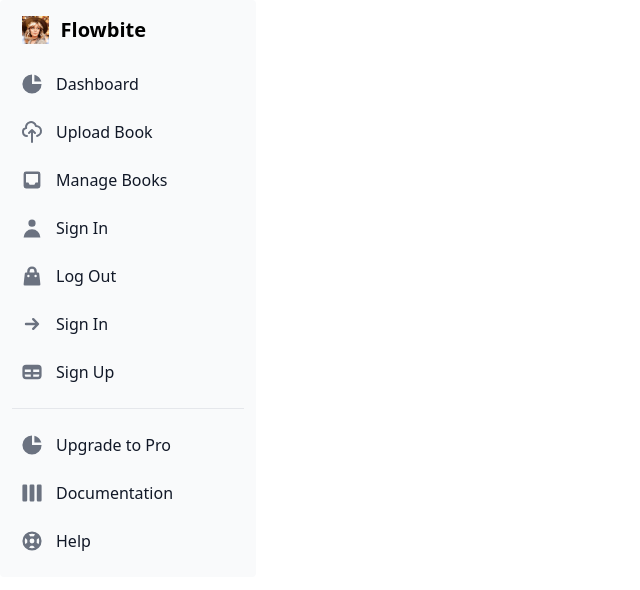
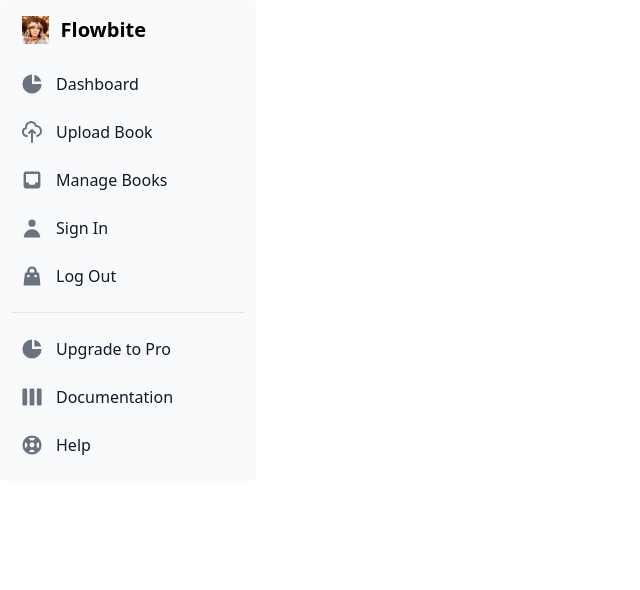
Before and after one commit to manishrohila/mern-book-project, a React (Vite) app in the folder mern-client/: page /admin/dashboard in a window 1280 px wide. Shown: the top 590 px of the page, without its empty margins (0-640 px from the left). Built offline with nearby package versions, Linux system fonts and the light colour scheme.

Commit message:
logout, login page component added

```diff
--- /dev/null
+++ b/mern-client/src/components/Login.jsx
@@ -0,0 +1,11 @@
+import React from 'react'
+
+const Login = () => {
+  return (
+    <div>
+
+    </div>
+  )
+}
+
+export default Login
--- /dev/null
+++ b/mern-client/src/components/Logout.jsx
@@ -0,0 +1,11 @@
+import React from 'react'
+
+const Logout = () => {
+  return (
+    <div className='h-screen bg-teal-100 flex items-center justify-content'>
+        <div className='bg-red-700 px-8 py-2 text-white rounded mx-auto' > Logout</div>
+    </div>
+  )
+}
+
+export default Logout
--- a/mern-client/src/components/Signup.jsx
+++ b/mern-client/src/components/Signup.jsx
@@ -1,6 +1,6 @@
 import React, { useContext } from 'react'
 import { Link } from 'react-router-dom'
-
+import googleLogo from '../assets/google-logo.svg'
 
 const Signup = () => {
 
@@ -12,6 +12,7 @@
         console.log(email,password);
 
     }
+    //sign up using gmail onClick={handleRegister}
     return (
 
         <div className="min-h-screen bg-gray-100 py-6 flex flex-col justify-center sm:py-12">
@@ -40,6 +41,10 @@
                                 </div>
                             </form>
                         </div>
+                        <hr/>
+                        <div className='flex w-full items-center flex-col mt-5 gap-3'>
+                            <button  className='block'> <img src= {googleLogo} alt='' className='w-12 h-12 inline-block'></img>Login with Google</button>
+                        </div>
                     </div>
                 </div>
             </div>
--- a/mern-client/src/dashboard/SideBar.jsx
+++ b/mern-client/src/dashboard/SideBar.jsx
@@ -57,22 +57,8 @@
               Log Out
             </p>
           </Sidebar.Item>
-          <Sidebar.Item
-            href="#"
-            icon={HiArrowSmRight}
-          >
-            <p>
-              Sign In
-            </p>
-          </Sidebar.Item>
-          <Sidebar.Item
-            href="#"
-            icon={HiTable}
-          >
-            <p>
-              Sign Up
-            </p>
-          </Sidebar.Item>
+
+
         </Sidebar.ItemGroup>
         <Sidebar.ItemGroup>
           <Sidebar.Item
```
Also changed, not shown: mern-client/src/routers/router.jsx (+11 -0 lines).
